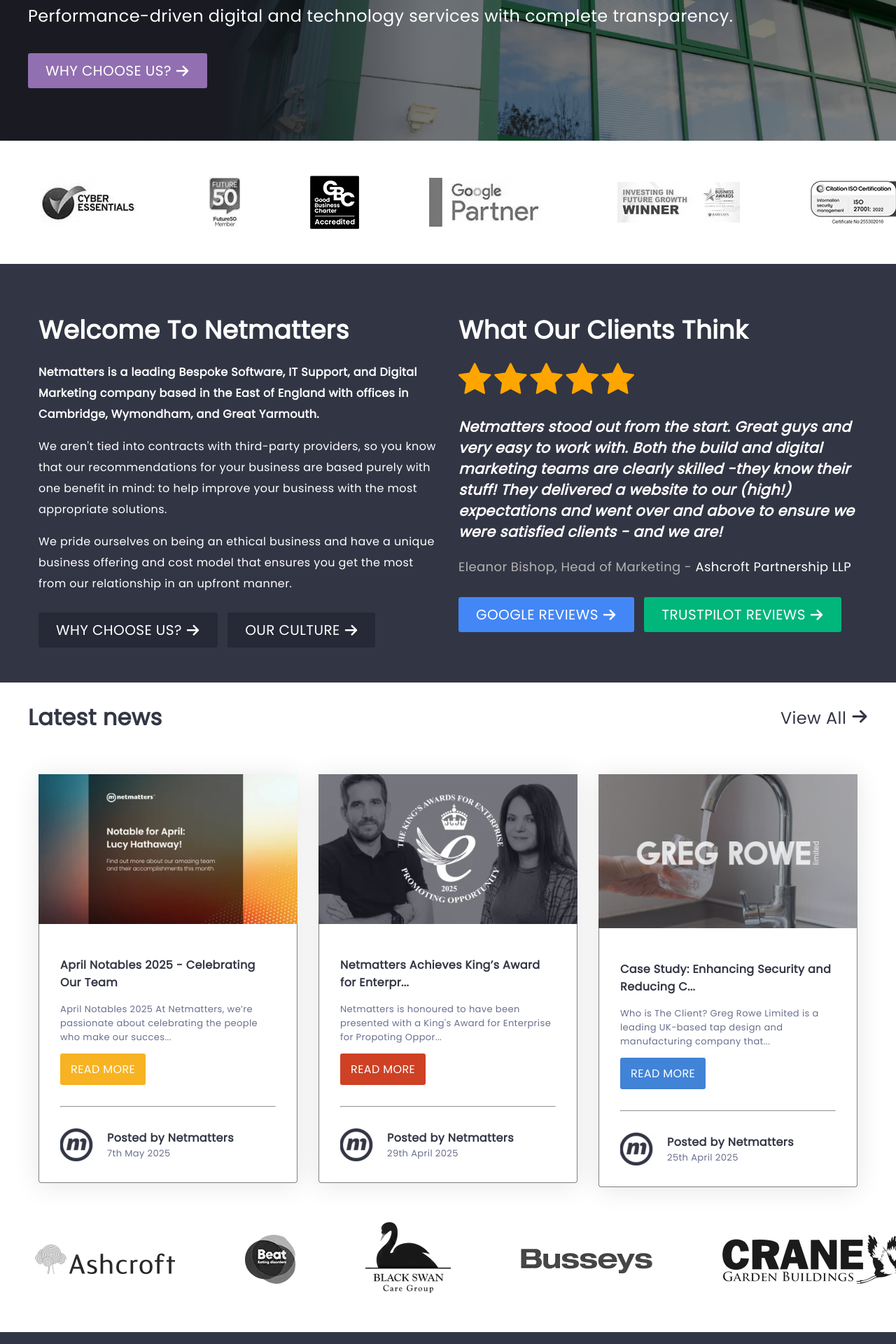
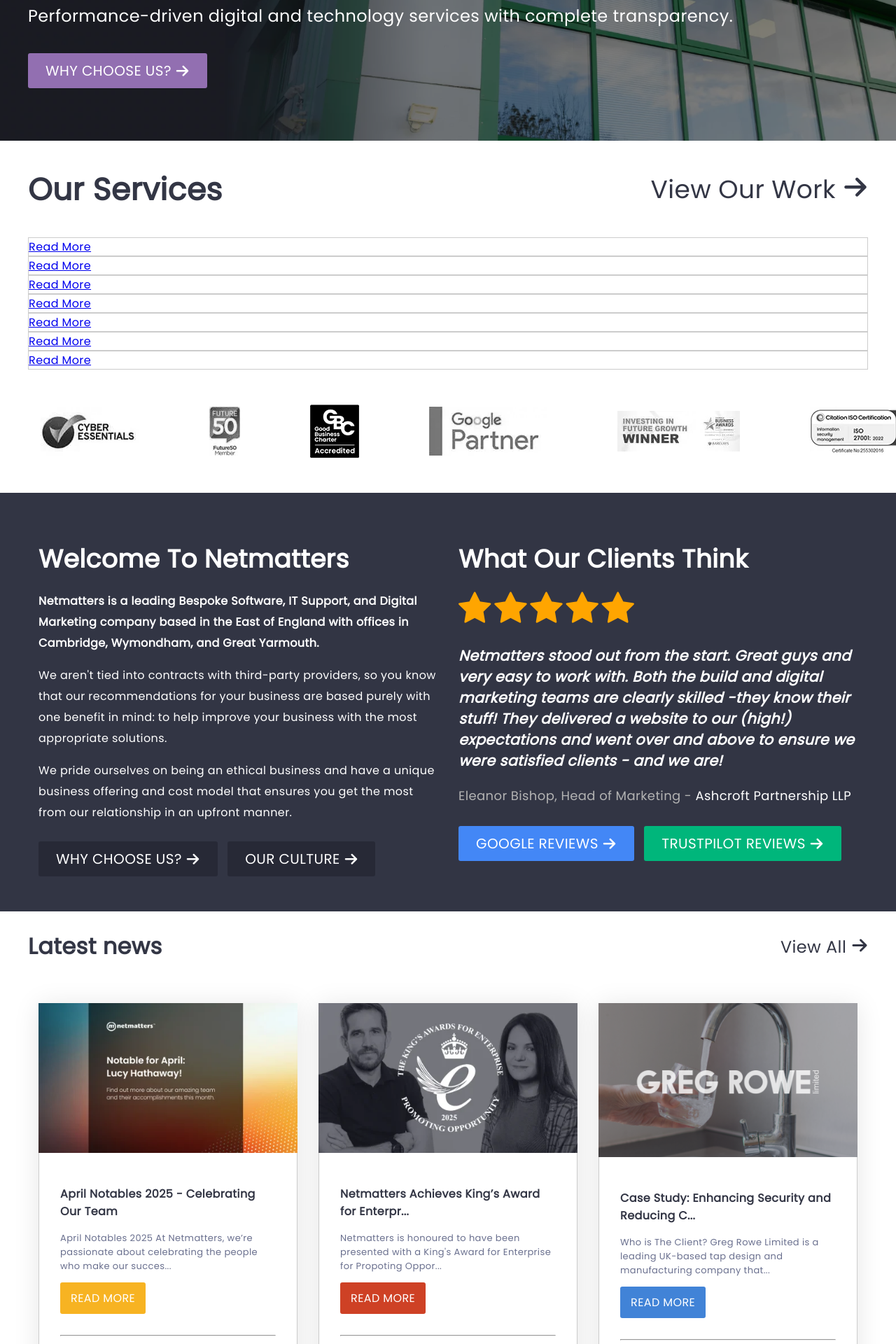
Before and after one commit to ChickenSplash/Netmatters-Homepage, a PHP site: page / in a window 1280 px wide. Shown: the part 516-2436 px from the top of the page at 70% size. Run offline with PHP 8.4, Linux system fonts and the light colour scheme; some web fonts are replaced.

Commit message:
started our services section

```diff
--- a/css/styles.css
+++ b/css/styles.css
@@ -219,6 +219,37 @@
   background-color: rgb(133.4797297297, 94.4594594595, 168.0405405405);
 }
 
+.services-item {
+  border: #ccc solid 1px;
+}
+.services a {
+  padding-inline: 15px;
+}
+
+.services-header {
+  display: flex;
+  align-items: center;
+}
+.services-header h2 {
+  font-size: 2.75rem;
+}
+.services-header a {
+  display: none;
+  color: #333645;
+  text-decoration: none;
+  font-size: 1.5rem;
+}
+.services-header a:hover {
+  text-decoration: underline;
+}
+@media (min-width: 768px) {
+  .services-header a {
+    display: inline-block;
+    margin-left: auto;
+    font-size: 2.25rem;
+  }
+}
+
 .slider-row {
   display: grid;
   grid-auto-flow: column;
@@ -404,6 +435,10 @@
 }
 .news-spacing {
   padding: 30px 15px 0px;
+  transition: transform 0.5s ease;
+}
+.news-spacing:hover {
+  transform: translateY(-10px);
 }
 @media (min-width: 768px) {
   .news-spacing {
@@ -434,7 +469,7 @@
 }
 
 .news-details {
-  border: grey solid 1px;
+  border: #ccc solid 1px;
   border-top: none;
   border-bottom-right-radius: 4px;
   border-bottom-left-radius: 4px;
--- a/index.html
+++ b/index.html
@@ -34,6 +34,51 @@
                 <h2>The East Of England's Leading Technology Company</h2>
                 <p>Performance-driven digital and technology services with complete transparency.</p>
                 <a href="#" class="btn-banner">Why Choose Us?&nbsp;<span class="icon-arrow-right2"></span></a>
+            </div>
+        </div>
+    </div>
+    <div class="container">
+        <div class="services-header">
+            <h2>Our Services</h2>
+            <a href="#">View Our Work&nbsp;<span class="icon-arrow-right2"></span></a>
+        </div>
+        <div class="services-section--primary">
+            <div class="services-item">
+                <a href="#">
+                    <div class="btn-news-blue">Read More</div>
+                </a>
+            </div>
+            <div class="services-item">
+                <a href="#">
+                    <div class="btn-news-blue">Read More</div>
+                </a>
+            </div>
+            <div class="services-item">
+                <a href="#">
+                    <div class="btn-news-blue">Read More</div>
+                </a>
+            </div>
+        </div>
+        <div class="services-section--secondary">
+            <div class="services-item">
+                <a href="#">
+                    <div class="btn-news-blue">Read More</div>
+                </a>
+            </div>
+            <div class="services-item">
+                <a href="#">
+                    <div class="btn-news-blue">Read More</div>
+                </a>
+            </div>
+            <div class="services-item">
+                <a href="#">
+                    <div class="btn-news-blue">Read More</div>
+                </a>
+            </div>
+            <div class="services-item">
+                <a href="#">
+                    <div class="btn-news-blue">Read More</div>
+                </a>
             </div>
         </div>
     </div>
--- a/scss/layout/_article.scss
+++ b/scss/layout/_article.scss
@@ -40,6 +40,11 @@
 
     &-spacing {
         padding: 30px 15px 0px;
+        transition: transform 0.5s ease;
+
+        &:hover {
+            transform: translateY(-10px);
+        }
 
         @media (min-width: $break-point-small) {
             flex: 1;
@@ -71,7 +76,7 @@
 
 .news {
     &-details {
-        border: grey solid 1px;
+        border: #ccc solid 1px;
         border-top: none;
         border-bottom-right-radius: 4px;
         border-bottom-left-radius: 4px;
--- a/scss/layout/_index.scss
+++ b/scss/layout/_index.scss
@@ -1,6 +1,7 @@
 @import "header";
 @import "nav";
 @import "banner";
+@import "our-services";
 @import "parters";
 @import "about";
 @import "article";
--- /dev/null
+++ b/scss/layout/_our-services.scss
@@ -0,0 +1,32 @@
+.services {
+    &-item {
+        border: #ccc solid 1px;
+    }
+
+    a {
+        padding-inline: 15px;
+    }
+}
+
+.services {
+    &-header {
+        display: flex;
+        align-items: center;
+
+        h2 {
+            font-size: 2.75rem;
+        }
+
+        a {
+            display: none;
+
+            @include view-all();
+
+            @media (min-width: $break-point-small) {
+                display: inline-block;
+                margin-left: auto;
+                font-size: 2.25rem;
+            }
+        }
+    }
+}
```
Also changed, not shown: 1 other file.
